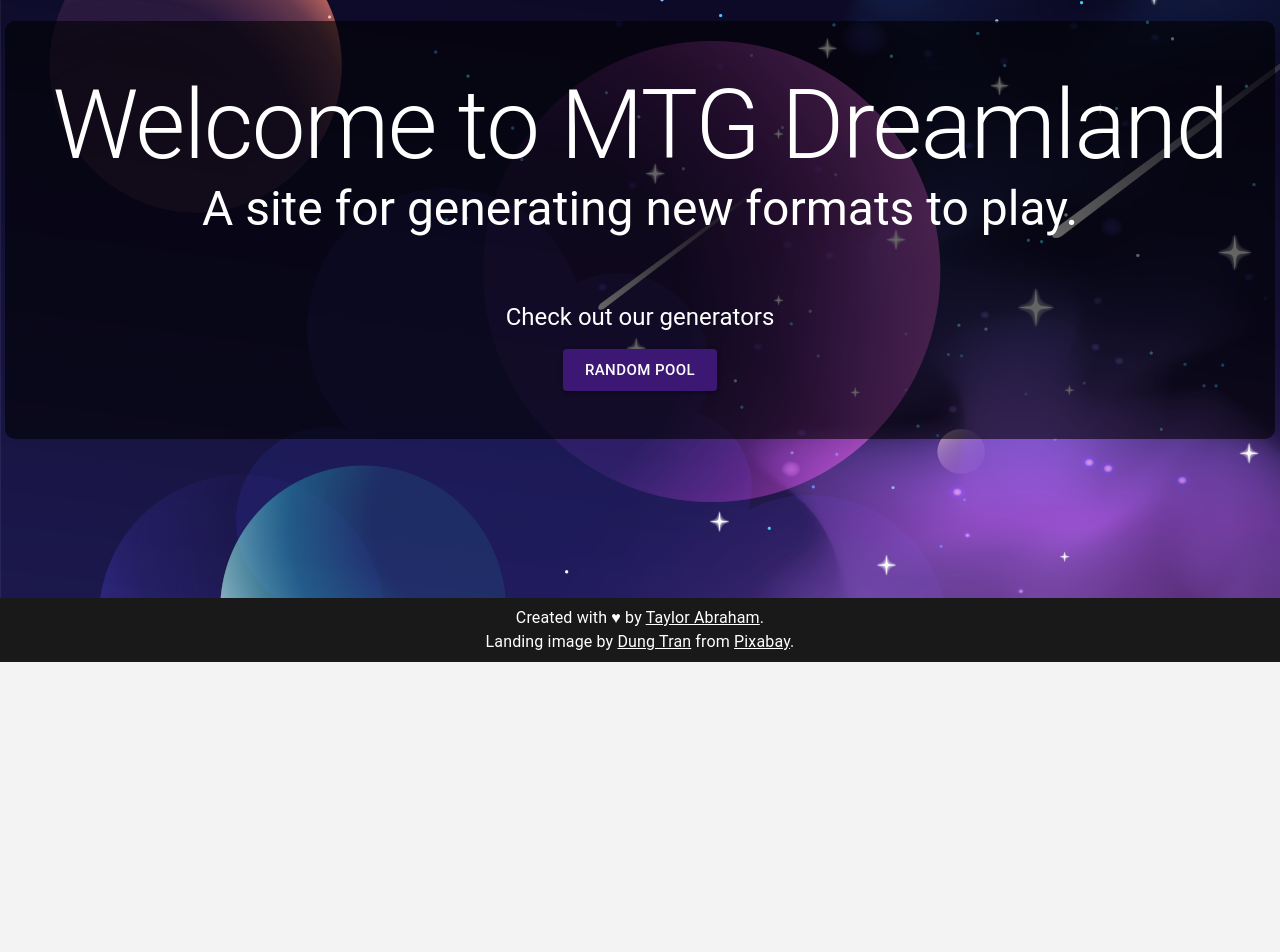
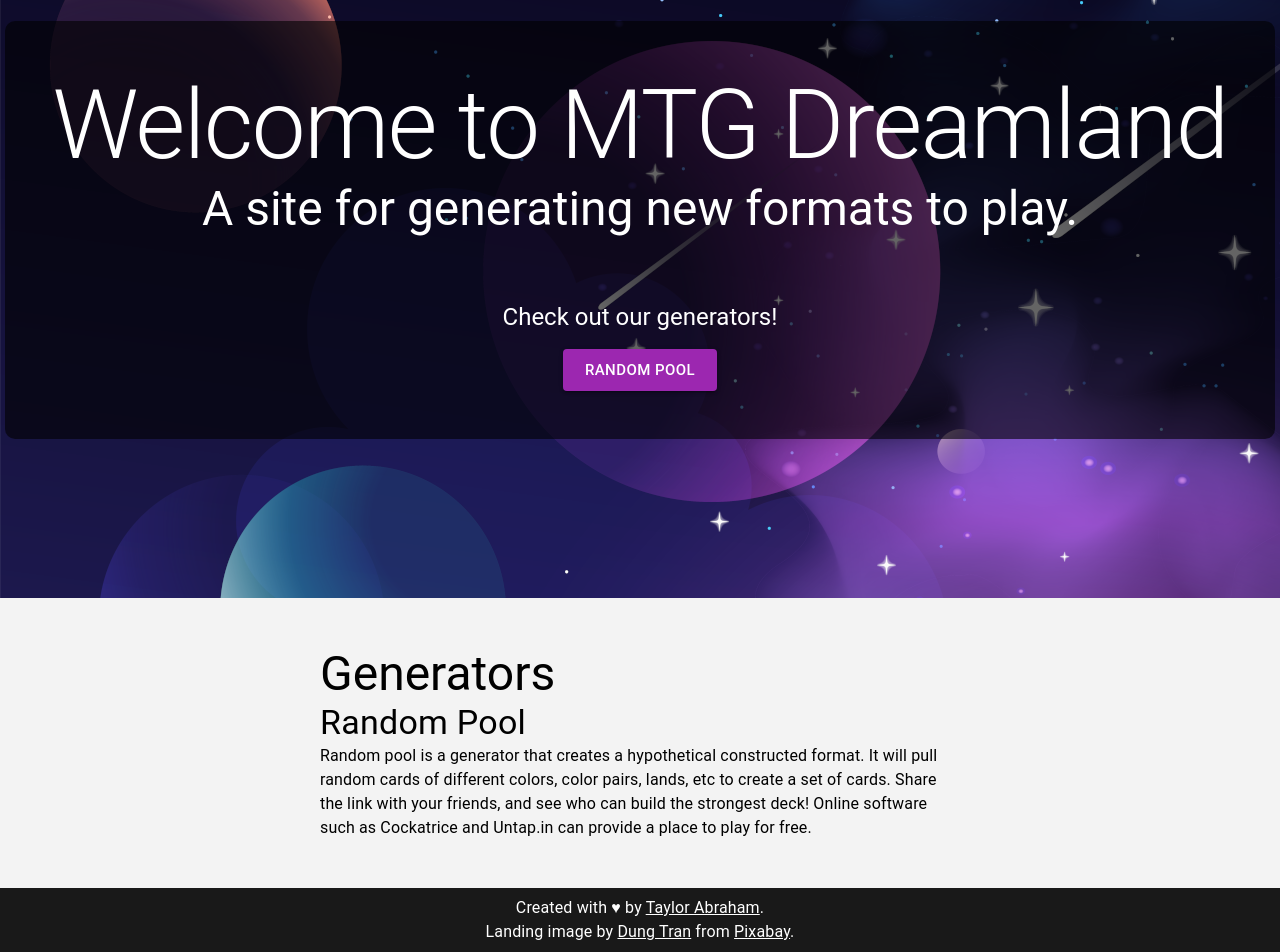
Before and after one commit to TaylorAbraham/MTG-Dreamland-Client, a React (Create React App) app: page / in a window 1280 px wide. Shown: the part 202-1154 px from the top of the page. Before the commit the page ends 864 px from the top, so only its background shows below. Built offline with nearby package versions, Linux system fonts and the light colour scheme.

Commit message:
Various fixes and improvements

```diff
--- a/src/index.js
+++ b/src/index.js
@@ -5,6 +5,7 @@ import { BrowserRouter as Router } from 'react-router-dom';
 import './index.css';
 import { createMuiTheme } from '@material-ui/core';
 import { ThemeProvider } from '@material-ui/styles';
+import { purple } from '@material-ui/core/colors';
 import App from './screens/App/App';
 import reportWebVitals from './reportWebVitals';
 
@@ -15,7 +16,7 @@ const theme = createMuiTheme({
       main: '#3C1874',
     },
     secondary: {
-      main: '#283747',
+      main: purple[500],
     },
   },
 });
--- a/src/screens/App/App.jsx
+++ b/src/screens/App/App.jsx
@@ -13,7 +13,7 @@ const App = () => {
       <AppBar position="static">
         <Toolbar>
           <Typography variant="h6" className="app__title">
-            MTG Dreamland
+            <Link to="/">MTG Dreamland</Link>
           </Typography>
           <div className="v-divider" />
           <Link to="/" className={`underline-link ${path === '/' && 'current'}`}>
--- a/src/screens/App/App.scss
+++ b/src/screens/App/App.scss
@@ -5,12 +5,16 @@ body {
 .app {
   .v-divider {
     height: 2.5em;
-    margin: 0 1em 0.15em 1em;
-    border-left: 2px rgba(0, 0, 0, 0.75) solid;
+    margin: 0 1em 0.15em 1.5em;
+    border-left: 1px rgba(255, 255, 255, 1) solid;
   }
 
   &__title {
     user-select: none;
+    a {
+      text-decoration: none;
+      color: white;
+    }
   }
 
   &__links {
--- a/src/screens/Home/Home.jsx
+++ b/src/screens/Home/Home.jsx
@@ -6,14 +6,15 @@ import './Home.scss';
 const Home = () => {
   return (
     <div className="home">
-      <div className="home__content">
+      <div className="home__splash">
+        <div className="home__splash-content">
           <Typography variant="h1">Welcome to MTG Dreamland</Typography>
           <Typography variant="h3">A site for generating new formats to play.</Typography>
           <div className="home__links">
-          <Typography variant="h5">Check out our generators</Typography>
+            <Typography variant="h5">Check out our generators!</Typography>
             <div className="home__links-buttons">
               <Link to="/pool">
-              <Button size="large" variant="contained" color="primary">
+                <Button size="large" variant="contained" color="secondary">
                   Random Pool
                 </Button>
               </Link>
@@ -21,6 +22,17 @@ const Home = () => {
           </div>
         </div>
       </div>
+      <div className="home__body">
+        <Typography variant="h3">Generators</Typography>
+        <Typography variant="h4">Random Pool</Typography>
+        <Typography>
+          Random pool is a generator that creates a hypothetical constructed format. It will pull random cards of
+          different colors, color pairs, lands, etc to create a set of cards. Share the link with your friends, and see
+          who can build the strongest deck! Online software such as Cockatrice and Untap.in can provide a place to play
+          for free.
+        </Typography>
+      </div>
+    </div>
   );
 };
 
--- a/src/screens/Home/Home.scss
+++ b/src/screens/Home/Home.scss
@@ -1,10 +1,12 @@
 .home {
-  width: 100%;
-  height: calc(100vh - 64px);
-  background-image: url('starscape.png');
-  display: flex;
+  &__splash {
+    width: 100%;
+    height: calc(100vh - 64px);
+    background-image: url('starscape.png');
+    display: flex;
+  }
 
-  &__content {
+  &__splash-content {
     background: rgba(0, 0, 0, 0.6);
     border-radius: 10px;
     text-align: center;
@@ -20,8 +22,14 @@
   &__links-buttons {
     margin-top: 1rem;
     a {
-      color: black;
       text-decoration: none;
     }
   }
+
+  &__body {
+    padding: 3rem 10rem;
+    @media (min-width: 768px) {
+      padding: 3rem 20rem;
+    }
+  }
 }
--- a/src/screens/RandomPool/RandomPool.jsx
+++ b/src/screens/RandomPool/RandomPool.jsx
@@ -1,9 +1,21 @@
-import React, { useEffect, useState, useCallback, useRef } from 'react';
+import React, { useEffect, useState, useRef } from 'react';
 import fetch from 'node-fetch';
-import { TextField, Snackbar, IconButton, Typography, Button, CircularProgress } from '@material-ui/core';
+import {
+  Accordion,
+  AccordionSummary,
+  AccordionDetails,
+  TextField,
+  Snackbar,
+  IconButton,
+  Typography,
+  Button,
+  CircularProgress,
+  Divider,
+} from '@material-ui/core';
 import { Alert } from '@material-ui/lab';
 import CloseIcon from '@material-ui/icons/Close';
 import FileCopyIcon from '@material-ui/icons/FileCopy';
+import ExpandMoreIcon from '@material-ui/icons/ExpandMore';
 import { useLocation } from 'react-router-dom';
 import { SERVER_URL } from '../../constants';
 import './RandomPool.scss';
@@ -13,23 +25,21 @@ const useQuery = () => {
   return new URLSearchParams(useLocation().search);
 };
 
+const STATES = Object.freeze({ INITIAL: 0, LOADING: 1, DONE: 2 });
+
 const RandomPool = () => {
   const [cards, setCards] = useState([]);
+  const [state, setState] = useState(STATES.INITIAL);
   const [poolUUID, setPoolUUID] = useState('');
   const [snackbarOpen, setSnackbarOpen] = React.useState(false);
   const poolTextRef = useRef(null);
   const poolLinkRef = useRef(null);
-  const paramQuery = useQuery();
-  const uuidParam = paramQuery.get('uuid');
+  const uuidParam = useQuery().get('uuid');
   const baseURL = window.location.href.split('?')[0];
 
-  const fetchPool = useCallback(() => {
-    let fetchURL = `${SERVER_URL}/random-pool`;
-    if (uuidParam) {
-      setPoolUUID(uuidParam);
-      fetchURL = `${SERVER_URL}/random-pool/${uuidParam}`;
-    }
-    fetch(fetchURL)
+  const fetchPool = (url) => {
+    setState(STATES.LOADING);
+    fetch(url || `${SERVER_URL}/random-pool`)
       .then((res) => res.json())
       .then((json) => {
         if (json.error) {
@@ -40,16 +50,20 @@ const RandomPool = () => {
           }
         } else {
           setCards(json.cards);
+          setState(STATES.DONE);
           if (json.uuid) {
             setPoolUUID(json.uuid);
           }
         }
       });
-  }, [uuidParam]);
+  };
 
   useEffect(() => {
-    fetchPool();
-  }, [fetchPool]);
+    if (uuidParam) {
+      setPoolUUID(uuidParam);
+      fetchPool(`${SERVER_URL}/random-pool/${uuidParam}`);
+    }
+  }, [uuidParam]);
 
   const handleClose = (event, reason) => {
     if (reason === 'clickaway') {
@@ -69,9 +83,42 @@ const RandomPool = () => {
   };
 
   return (
-    <div>
-      {cards ? (
+    <div className="root">
+      <div className="header">
+        <Accordion className="info-accordian">
+          <AccordionSummary expandIcon={<ExpandMoreIcon />}>
+            <Typography>What is this generator?</Typography>
+          </AccordionSummary>
+          <AccordionDetails>
+            <Typography>
+              Random pool is a generator that creates a hypothetical constructed format. It will pull random cards of
+              different colors, color pairs, lands, etc to create a set of cards. Share the link with your friends, and
+              see who can build the strongest deck! Online software such as Cockatrice and Untap.in can provide a place
+              to play for free.
+            </Typography>
+          </AccordionDetails>
+        </Accordion>
+        <Button
+          className="generate-button"
+          color="secondary"
+          size="large"
+          variant="contained"
+          onClick={() => fetchPool()}
+        >
+          Generate New Pool
+        </Button>
+      </div>
+      {state === STATES.LOADING && (
+        <>
+          <Divider />
+          <div className="loading">
+            <CircularProgress size="5rem" />
+          </div>
+        </>
+      )}
+      {state === STATES.DONE && (
         <div className="pool">
+          <Divider />
           <div className="pool-info">
             <div className="pool-link">
               <div className="pool-link__header">
@@ -92,6 +139,7 @@ const RandomPool = () => {
                 rows={10}
                 value={cards.map((card) => card.name).join('\n')}
                 variant="outlined"
+                color="primary"
                 onFocus={selectAll}
               />
             </div>
@@ -140,10 +188,6 @@ const RandomPool = () => {
             </Alert>
           </Snackbar>
         </div>
-      ) : (
-        <div className="loading">
-          <CircularProgress size="5rem" />
-        </div>
       )}
     </div>
   );
--- a/src/screens/RandomPool/RandomPool.scss
+++ b/src/screens/RandomPool/RandomPool.scss
@@ -1,10 +1,29 @@
+.root {
+  $padding: 1rem;
+  width: 100%;
+  min-height: calc(100vh - 64px - 64px - #{$padding});
+  padding-top: $padding;
+}
+
+.header {
+  display: flex;
+  flex-direction: column;
+  justify-content: space-between;
+  align-items: center;
+}
+
+.info-accordian {
+  max-width: 40rem;
+  margin: 1rem auto !important;
+}
+
+.generate-button {
+  margin-bottom: 1rem !important;
+}
+
 .loading {
-  $padding: 10vh;
-  width: 100%;
-  height: calc(100vh - 64px - 64px - #{$padding});
   display: flex;
   justify-content: center;
-  padding-top: $padding;
 }
 
 .pool {
@@ -42,6 +61,10 @@
 
 .pool-textbox {
   width: 25em;
+  input,
+  .MuiOutlinedInput-multiline {
+    background-color: white;
+  }
 }
 
 .pool-images {
```
Lines whose indentation alone changed are shown as unchanged.
